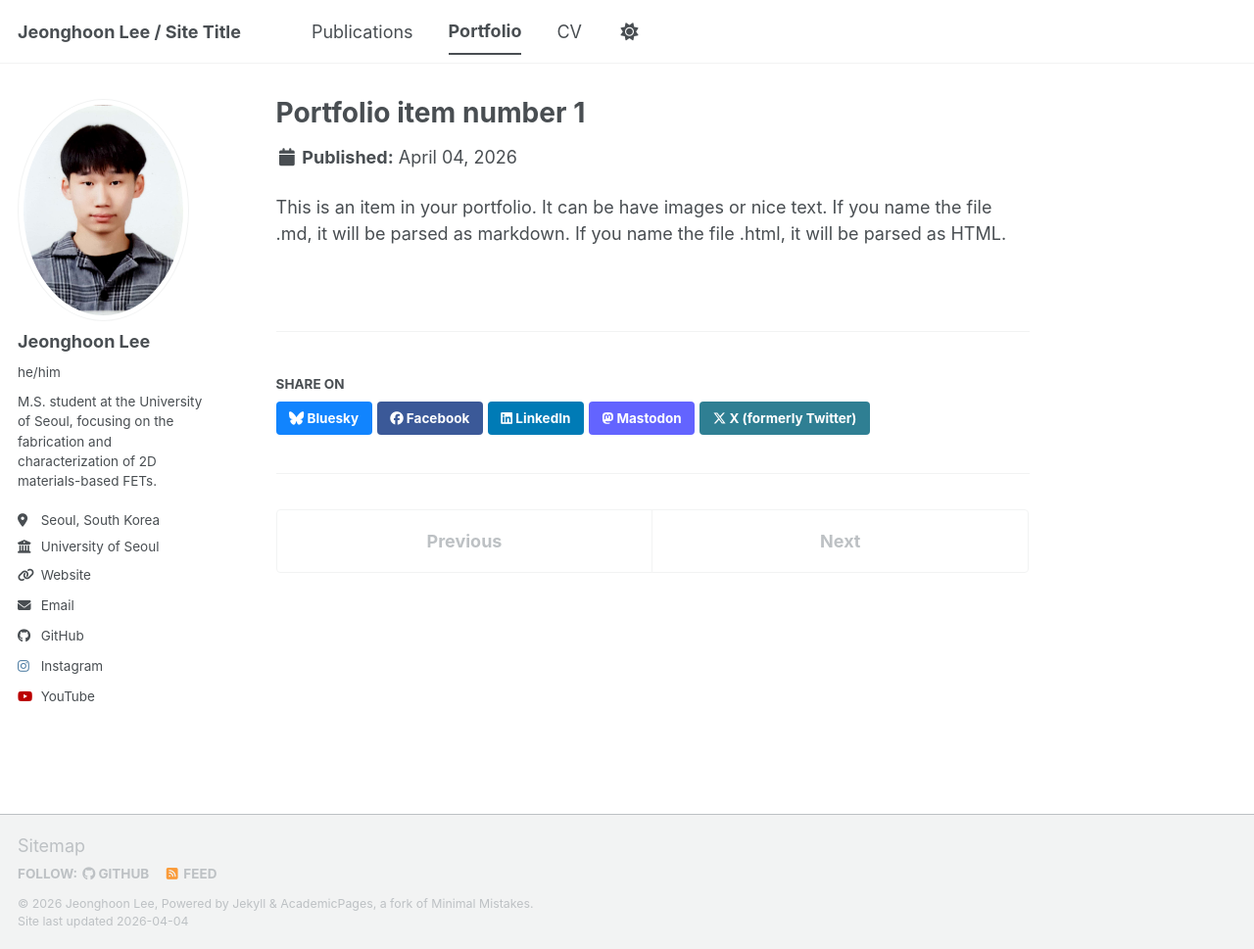
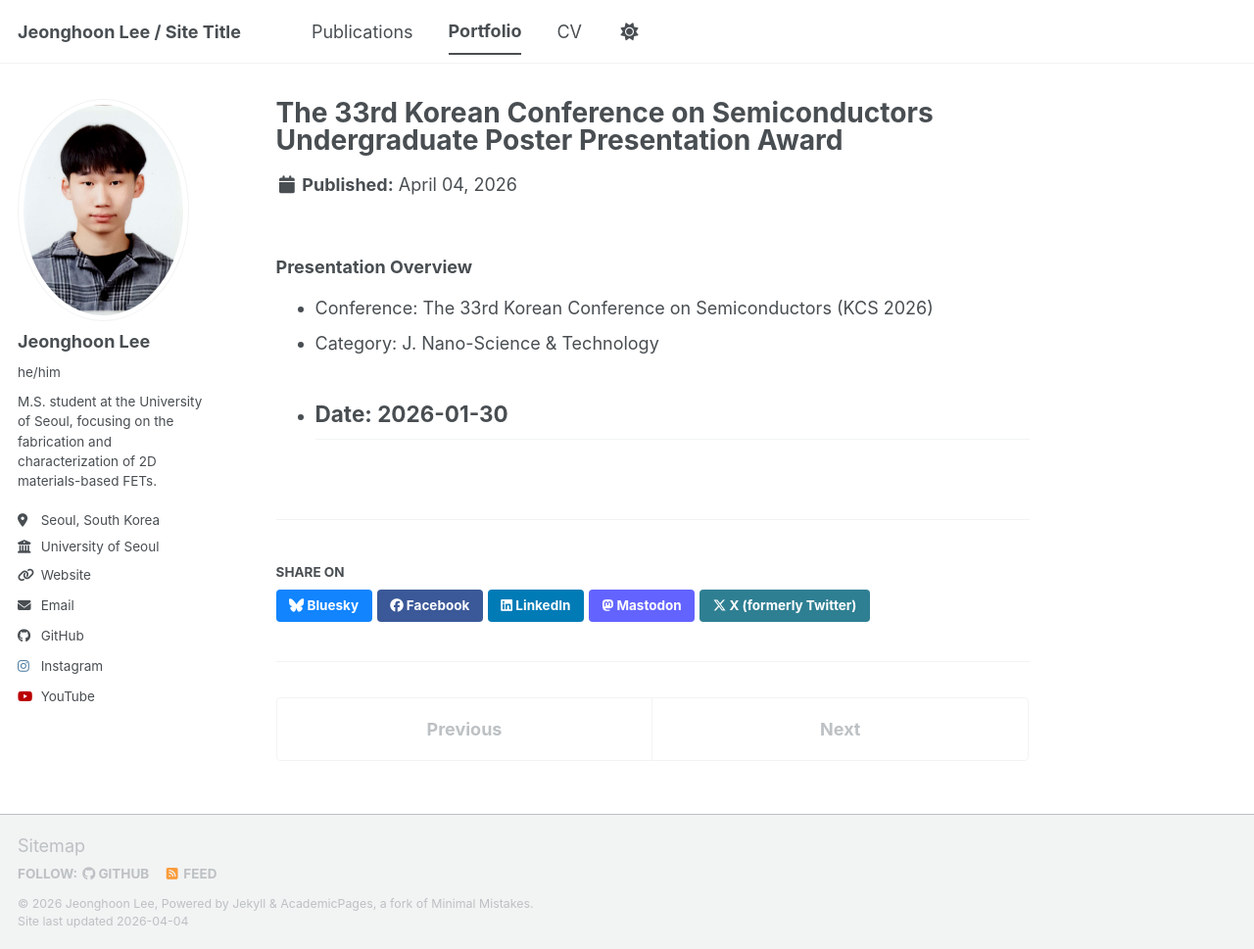
Before and after one commit to typehoon/typehoon.github.io, a Jekyll site: the page built from _portfolio/portfolio-1.md, in a window 1280 px wide and 969 px high. Shown: the whole window at 98% size. Built offline with Jekyll 4.4.1, drawn with Linux system fonts in a browser that asks for light colours; a script bundle is joined from its source files by our own code; library files that are not in the unit come from our copies.

Commit message:
KCS2026 update

```diff
--- a/_portfolio/portfolio-1.md
+++ b/_portfolio/portfolio-1.md
@@ -1,7 +1,10 @@
 ---
-title: "Portfolio item number 1"
-excerpt: "Short description of portfolio item number 1<br/><img src='/images/500x300.png'>"
+title: "The 33rd Korean Conference on Semiconductors Undergraduate Poster Presentation Award"
+excerpt: "Awarded for outstanding research presentation on 2D material-based devices at KCS 2026."
 collection: portfolio
 ---
-
-This is an item in your portfolio. It can be have images or nice text. If you name the file .md, it will be parsed as markdown. If you name the file .html, it will be parsed as HTML.
+### Presentation Overview
+* Conference: The 33rd Korean Conference on Semiconductors (KCS 2026)
+* Category: J. Nano-Science & Technology
+* Date: 2026-01-30
+---
```
